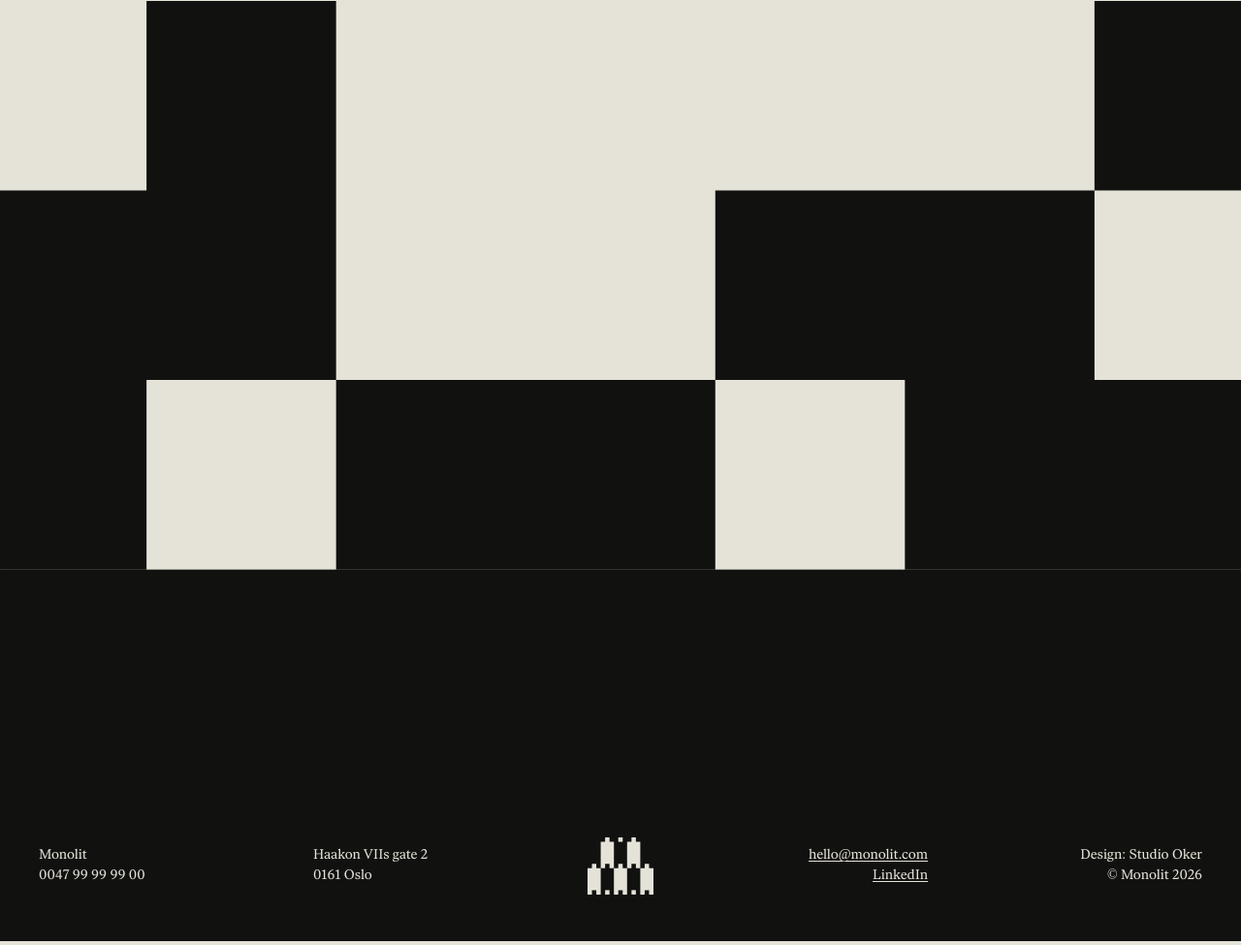
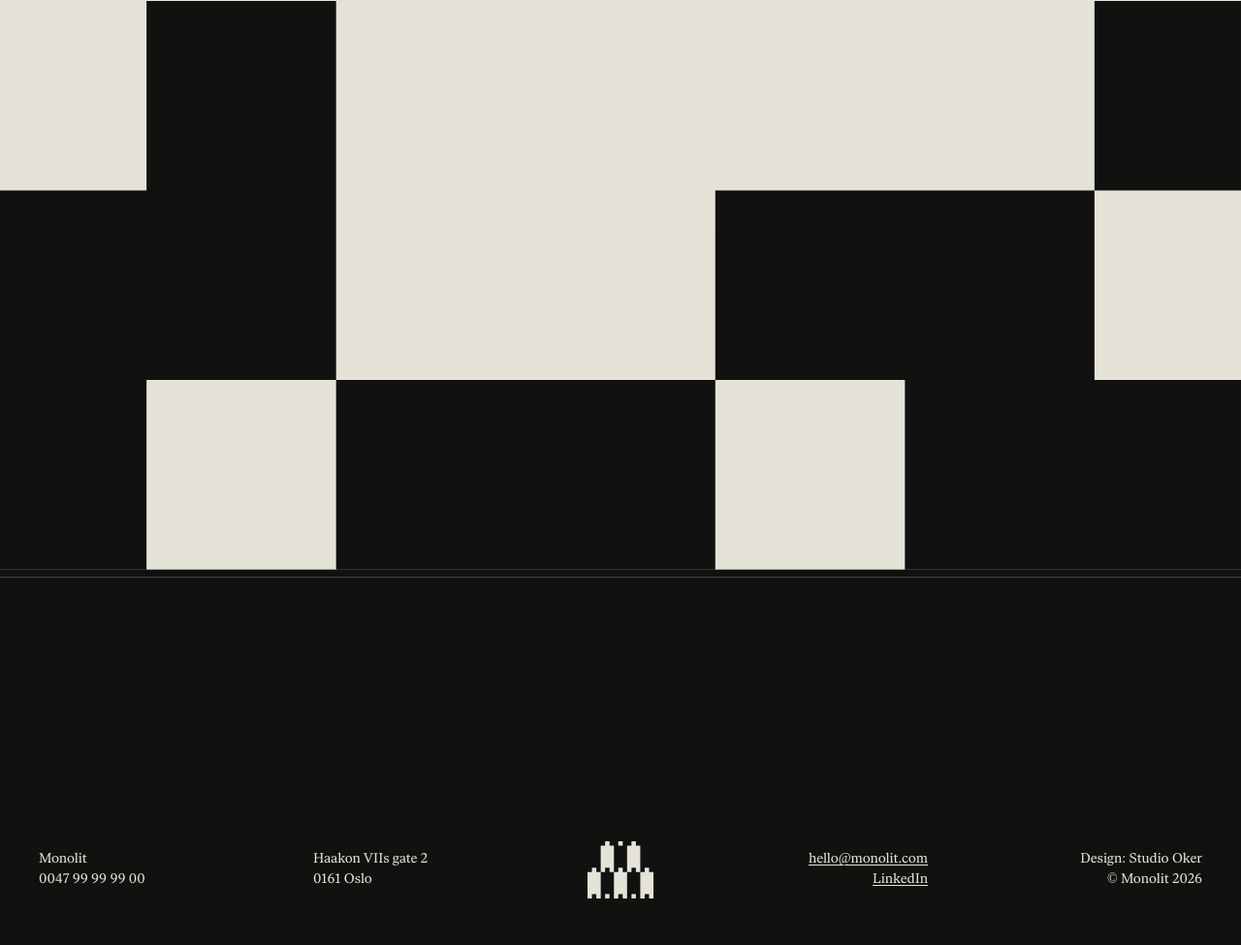
Before and after one commit to espenoker/monolit, a website built with Vite: page index.html in a window 1280 px wide. Shown: the part 6105-7080 px from the top of the page at 97% size. Built offline with nearby package versions, Linux system fonts and the light colour scheme.

Commit message:
Fix footer gap: wrap CTA+footer in shared bone background
Removes the CSS background from .checker and .footer, and wraps both
sections in .cta-footer-wrap with the bone background. Any sub-pixel
gap at the checker/footer-bar boundary now shows bone (matching the
checker light squares) instead of a contrasting colour.

Co-Authored-By: Claude Sonnet 4.6 <noreply@anthropic.com>

```diff
--- a/index.html
+++ b/index.html
@@ -203,12 +203,12 @@
     <a href="mailto:hello@monolit.com" class="impact__cta annotate annotate--oval">Contact<svg data-scribble data-duration="1400" viewBox="0 0 157 60" preserveAspectRatio="none" aria-hidden="true"><path class="draw-path ink" pathLength="1" d="M142.294 10.2282C142.559 9.23854 140.752 7.96532 140.752 7.96532C140.752 7.96532 138.296 6.35224 129.085 5.0152C124.166 4.3012 115.168 3.55696 94.3012 5.31463C74.7049 7.55169 46.5718 10.2436 22.9921 22.3723C-2.09311 35.2753 3.44105 46.0212 22.6292 51.534C29.5242 53.2517 44.031 55.8643 71.5748 50.1757C83.3991 47.6457 109.289 41.3633 118.252 36.4737C129.457 30.3618 140.979 17.6984 116.256 7.23213C95.5779 -1.52216 59.0548 0.0415815 43.3142 4.31598C34.8467 5.99377 15.2963 11.1527 6.70711 19.8556C-5.04172 31.7599 2.39768 46.3408 16.2785 52.3729C28.5715 57.4063 39.0134 60.5455 65.0149 57.9655C91.0164 55.3855 126.042 43.4805 138.541 36.4737C151.039 29.467 160.896 18.4272 152.049 8.66893L147.888 4.38764"/></svg></a>
   </section>
 
-  <!-- ============ CTA ============ -->
+  <!-- ============ CTA + FOOTER ============ -->
+  <div class="cta-footer-wrap">
   <section class="band band--cta" id="cta">
     <h2 class="cta__title">The future will be <em>shaped</em> by those capable of <em>building it</em>. We&rsquo;re bringing those people <em>together</em>.</h2>
   </section>
 
-  <!-- ============ FOOTER ============ -->
   <footer class="footer" id="footer">
     <svg class="checker" aria-hidden="true" viewBox="0 0 1440 669" preserveAspectRatio="xMidYMid meet" xmlns="http://www.w3.org/2000/svg">
       <g clip-path="url(#checker-clip)">
@@ -242,6 +242,7 @@
       </div>
     </div>
   </footer>
+  </div><!-- /.cta-footer-wrap -->
 
   <script type="module" src="/src/js/main.js"></script>
 </body>
--- a/src/styles/main.css
+++ b/src/styles/main.css
@@ -538,18 +538,18 @@ section.split,
 }
 
 /* ============ Footer ============ */
+.cta-footer-wrap {
+  background: var(--bone);
+}
+
 .footer {
-  background: var(--black);
+  background: transparent;
 }
 
 .checker {
   display: block;
   width: 100%;
   height: auto;
-  background: var(--bone);
-  /* Sub-pixel gap fix: pull the footer bar under the checker so any
-     fractional-pixel rounding on the SVG height is fully covered. */
-  margin-bottom: -4px;
 }
 
 .footer__bar {
@@ -560,7 +560,6 @@ section.split,
   background: var(--black);
   color: var(--bone);
   margin: 0;
-  margin-top: -1px;
   padding: 17rem max(2.5rem, calc((100% - 90rem) / 2)) 3rem;
   font-size: 0.875rem;
   line-height: 1.5;
```
